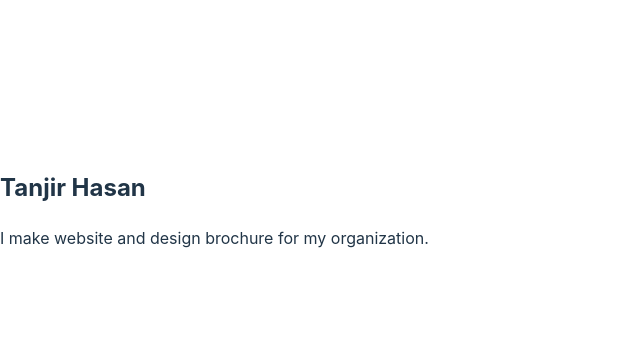
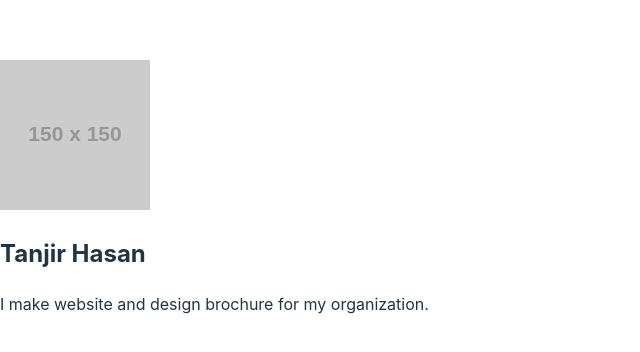
Before and after one commit to tanjirhc/my-react11, a React (Vite) app: page / in a window 1280 px wide. Shown: the part 204-556 px from the top of the page, without its empty margins (0-640 px from the left). Built offline with nearby package versions, Linux system fonts and the light colour scheme.

Commit message:
placeholder

```diff
--- a/src/Card.tsx
+++ b/src/Card.tsx
@@ -2,7 +2,7 @@
 function Card() {
   return(
     <div className="card">
-      <img></img>
+      <img src="https://via.placeholder.com/150" alt="Profile Picture"></img>
       <h2>Tanjir Hasan</h2>
       <p>I make website and design brochure for my organization.</p>
     </div>
```
